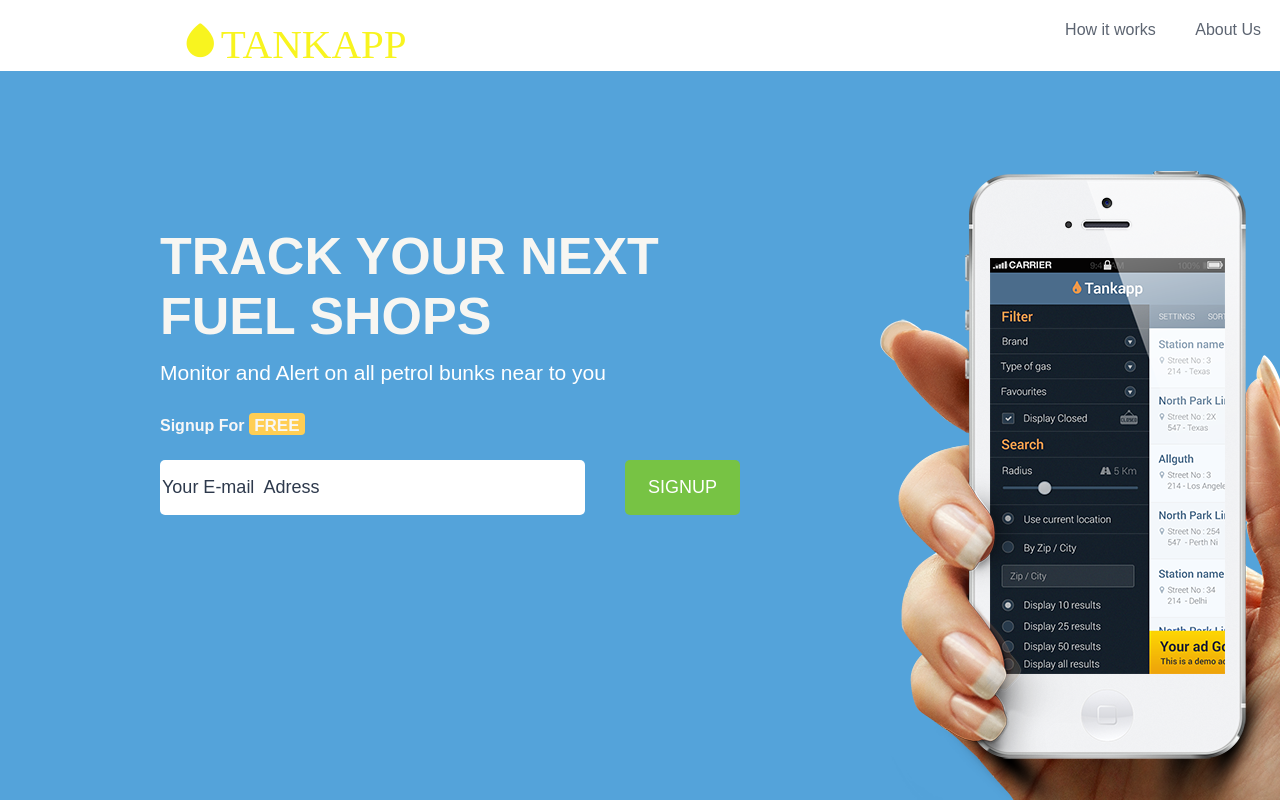
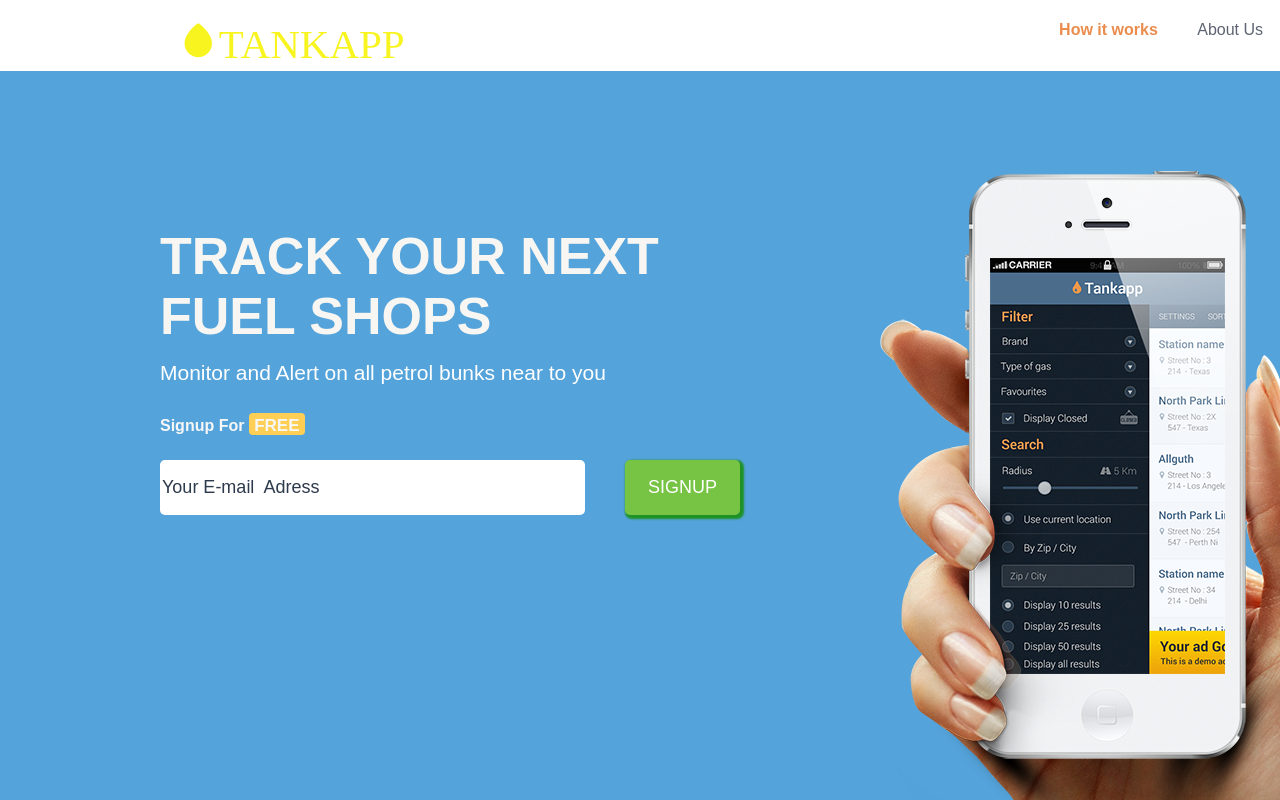
Before and after one commit to ZhekaTataru/lessonaaaaaaa, a plain HTML site: page index.html in a window 1280 px wide. In both pictures the pointer is over the link 1112 px from the left and 29 px from the top of the page. Shown: the top 800 px of the page. Drawn offline with nearby package versions, Linux system fonts and the light colour scheme.

Commit message:
Update style.css

```diff
--- a/style.css
+++ b/style.css
@@ -24,6 +24,17 @@ header{
     margin-top: 13px;
     display: flex;
     justify-content: space-around;
+}
+.text_menu:hover{
+    transition: 0.5sx;
+    font-weight: bold;
+    margin-left: 35px;
+    position: relative;
+    top: 20px;
+    font-size: 16px;
+    opacity: 0.8;
+    color: #e67021;
+    text-decoration: none;
 }
 .text_menu{
     margin-left: 35px;
@@ -111,6 +122,7 @@ header{
     color: #2D394C;
 }
 .big_button{
+    box-shadow: 2px 2px 2px 2px rgb(30, 146, 36);
     margin-top: 30px;
     margin-left: 40px;
     border-radius: 5px;
@@ -118,6 +130,18 @@ header{
     width: 115px;
     height: 55px;
     background-color: #77C344;
+    opacity: 1;
+
+}
+.big_button:hover{
+    box-shadow: 2px 2px 2px 2px rgb(30, 146, 36);
+    margin-top: 30px;
+    margin-left: 40px;
+    border-radius: 5px;
+    text-align: center;
+    width: 115px;
+    height: 55px;
+    background-color: #6cd824;
     opacity: 1;
 
 }
@@ -378,7 +402,15 @@ height:auto
 }
 a{
     font-style: normal;
-    color: black;
+    color: rgb(3, 21, 70);
     text-decoration: none;
     font-size: 17px;
 }
+a:hover{
+    transition: 0.8s;
+    font-weight: bold;
+    font-style: normal;
+    color: rgb(15, 54, 161);
+    text-decoration: none;
+    font-size: 17px;
+}
```
